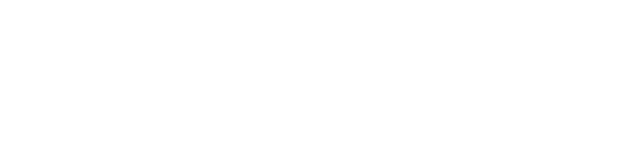
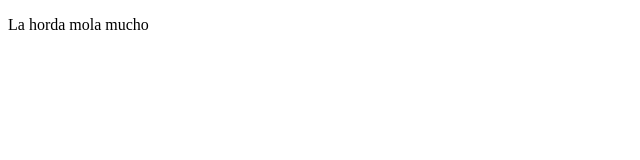
Before and after one commit to DavidTreiker/proyecto-git, a plain HTML site: page index.html in a window 1280 px wide. Shown: the whole page, without its empty margins (0-640 px from the left). Drawn offline with Linux system fonts and the light colour scheme.

Commit message:
version 0.0.2

```diff
--- a/index.html
+++ b/index.html
@@ -2,8 +2,9 @@
 <html>
     <head>
         <title>Hola peña</title>
+        <meta charset="utf-8">
     </head>
     <body>
-
+<p>La horda mola mucho</p>
     </body>
 </html>
```
